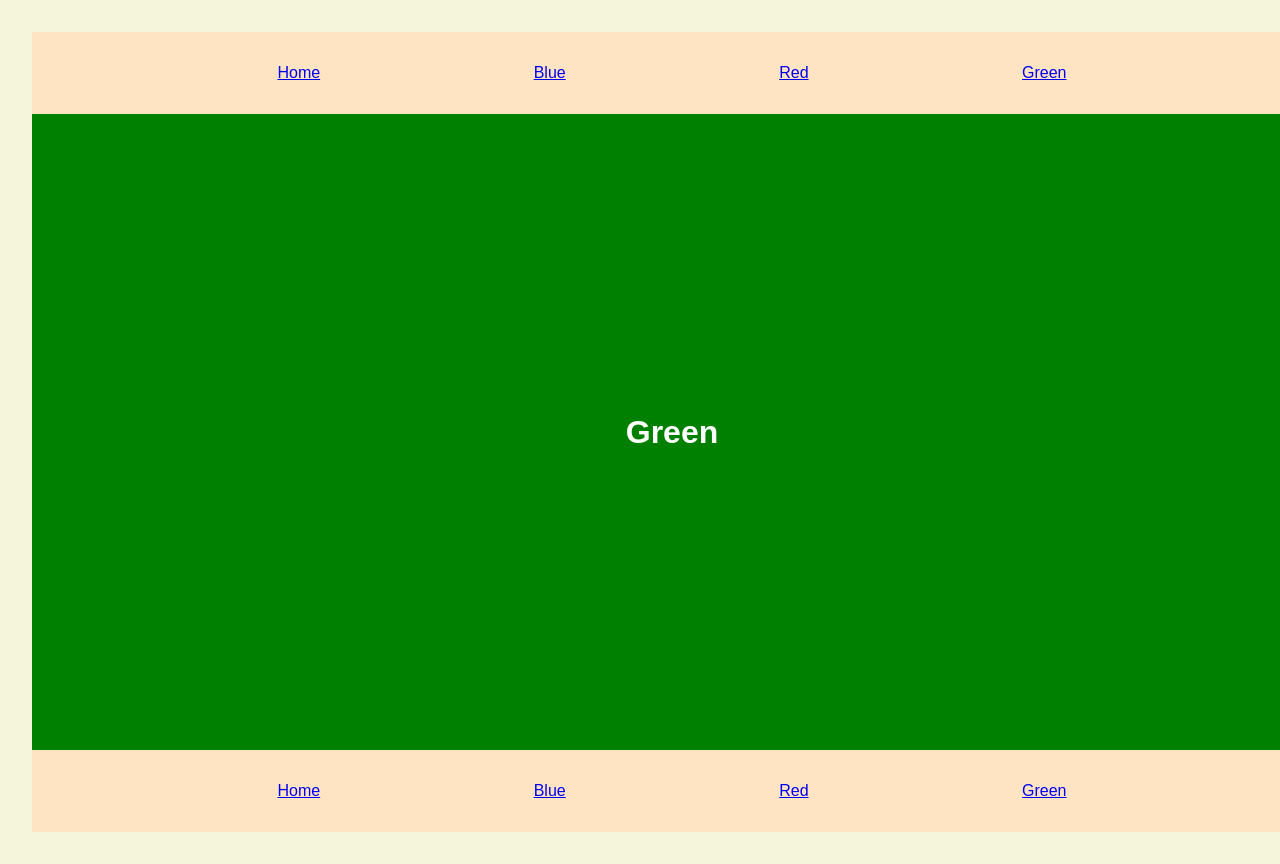
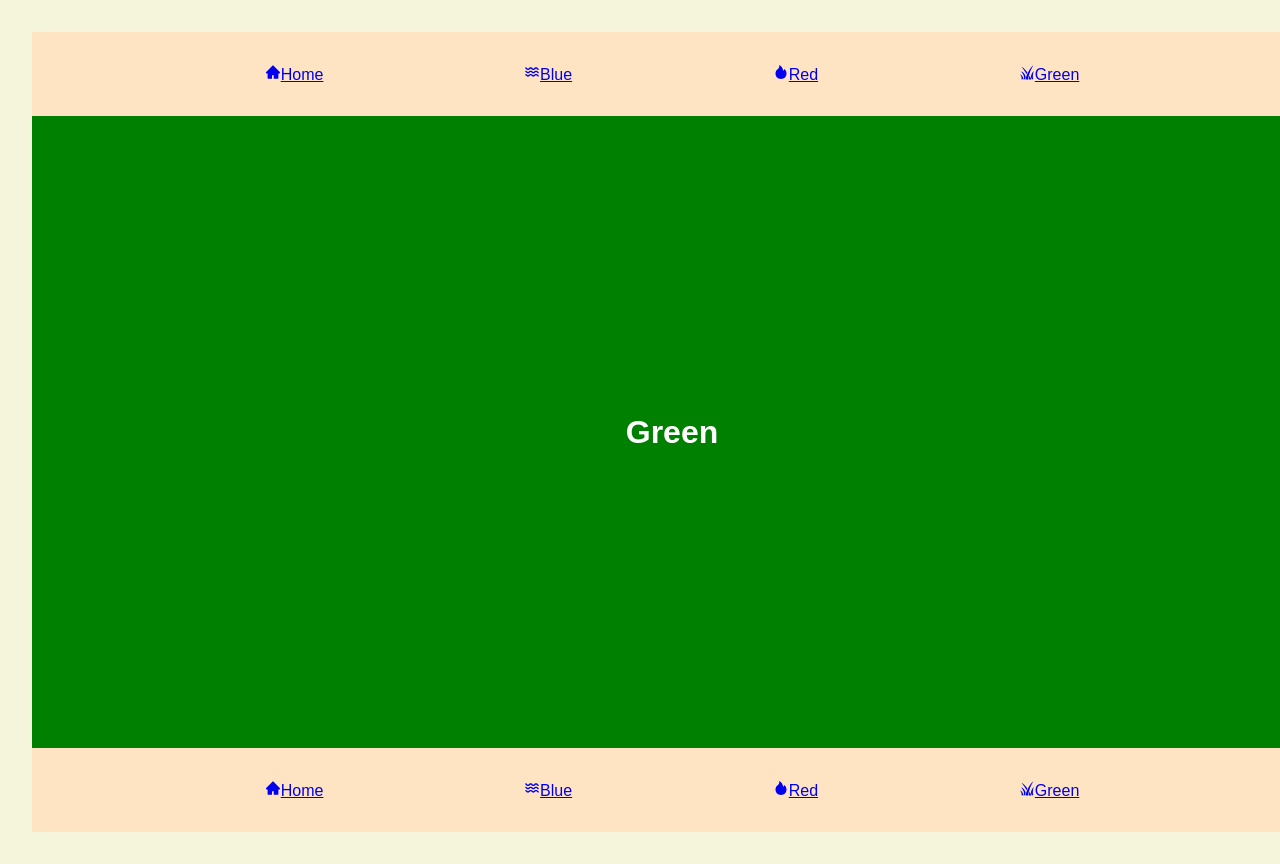
Before and after one commit to ChuangStephanie/ReactRouter, a React (Vite) app: page /green in a window 1280 px wide. Shown: the top 864 px of the page. Built offline with nearby package versions, Linux system fonts and the light colour scheme; the HTML template or start-up script is replaced by a standard one.

Commit message:
added icons to each link

```diff
--- a/package.json
+++ b/package.json
@@ -12,6 +12,7 @@
   "dependencies": {
     "react": "^18.2.0",
     "react-dom": "^18.2.0",
+    "react-icons": "^4.10.1",
     "react-router-dom": "^6.15.0"
   },
   "devDependencies": {
--- a/src/components/Footer.jsx
+++ b/src/components/Footer.jsx
@@ -1,13 +1,28 @@
 import { Link } from "react-router-dom";
+import { AiFillHome, AiFillFire } from "react-icons/ai";
+import { BiWater } from "react-icons/bi";
+import { GiHighGrass } from "react-icons/gi";
 
 export default function Footer() {
   return (
     <footer>
       <div id="footer">
-        <Link to="/">Home</Link>
-        <Link to="/blue">Blue</Link>
-        <Link to="/red">Red</Link>
-        <Link to="/green">Green</Link>
+        <Link to="/">
+          <AiFillHome />
+          Home
+        </Link>
+        <Link to="/blue">
+          <BiWater />
+          Blue
+        </Link>
+        <Link to="/red">
+          <AiFillFire />
+          Red
+        </Link>
+        <Link to="/green">
+          <GiHighGrass />
+          Green
+        </Link>
       </div>
     </footer>
   );
--- a/src/components/Nav.jsx
+++ b/src/components/Nav.jsx
@@ -1,12 +1,27 @@
 import { Link } from "react-router-dom";
+import { AiFillHome, AiFillFire } from "react-icons/ai";
+import { BiWater } from "react-icons/bi";
+import { GiHighGrass } from "react-icons/gi";
 
 export default function NavBar() {
   return (
     <div id="navbar">
-      <Link to="/">Home</Link>
-      <Link to="/blue">Blue</Link>
-      <Link to="/red">Red</Link>
-      <Link to="/green">Green</Link>
+      <Link to="/">
+        <AiFillHome />
+        Home
+      </Link>
+      <Link to="/blue">
+        <BiWater />
+        Blue
+      </Link>
+      <Link to="/red">
+        <AiFillFire />
+        Red
+      </Link>
+      <Link to="/green">
+        <GiHighGrass />
+        Green
+      </Link>
     </div>
   );
 }
--- a/src/index.css
+++ b/src/index.css
@@ -45,8 +45,8 @@ body > div {
 }
 
 .home {
-  background-color: aquamarine;
-  color: cornflowerblue;
+  background-color: bisque;
+  color: black;
 }
 
 .red {
```
Also changed, not shown: 1 other file (tests, documents, lock files or other folders).
